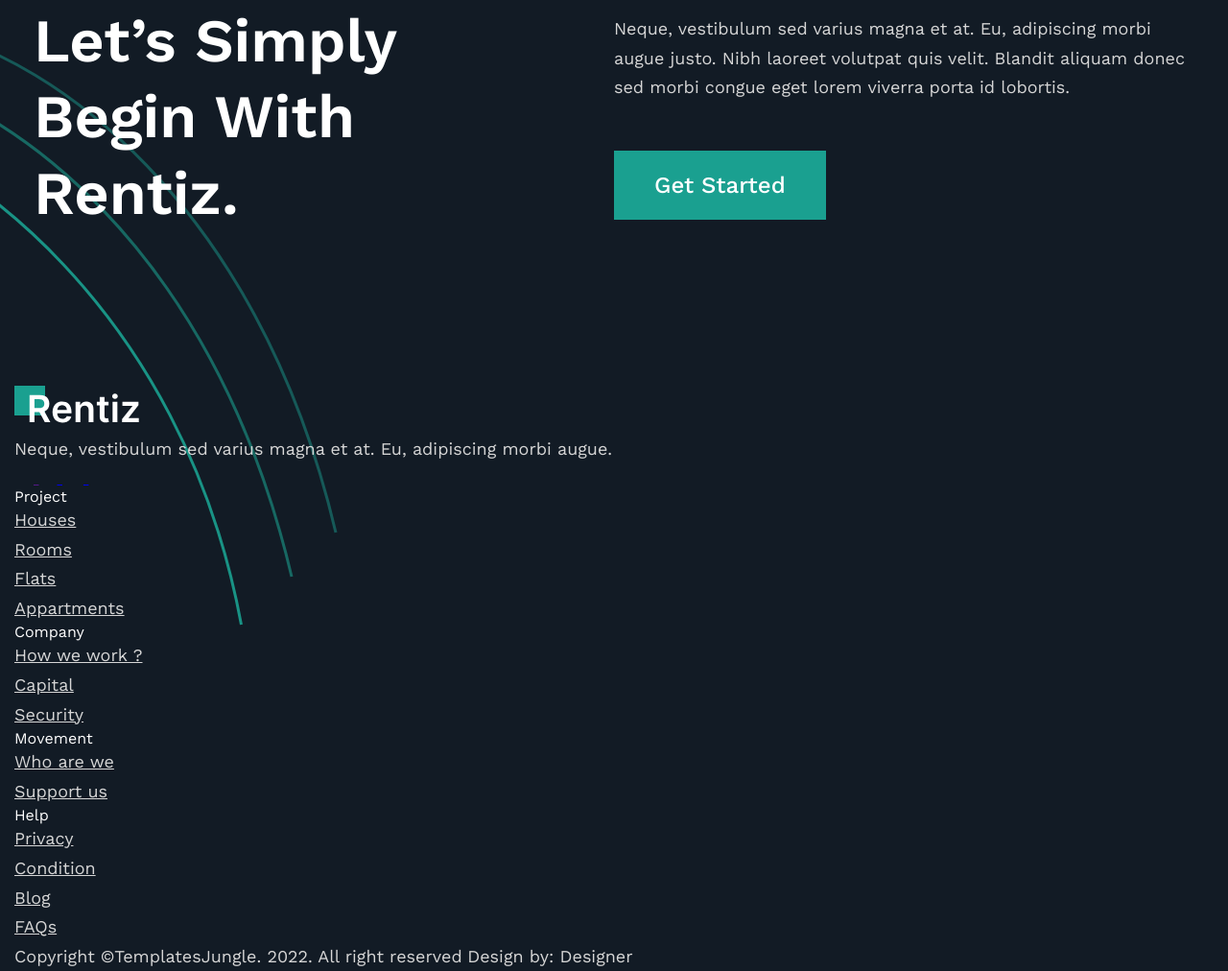
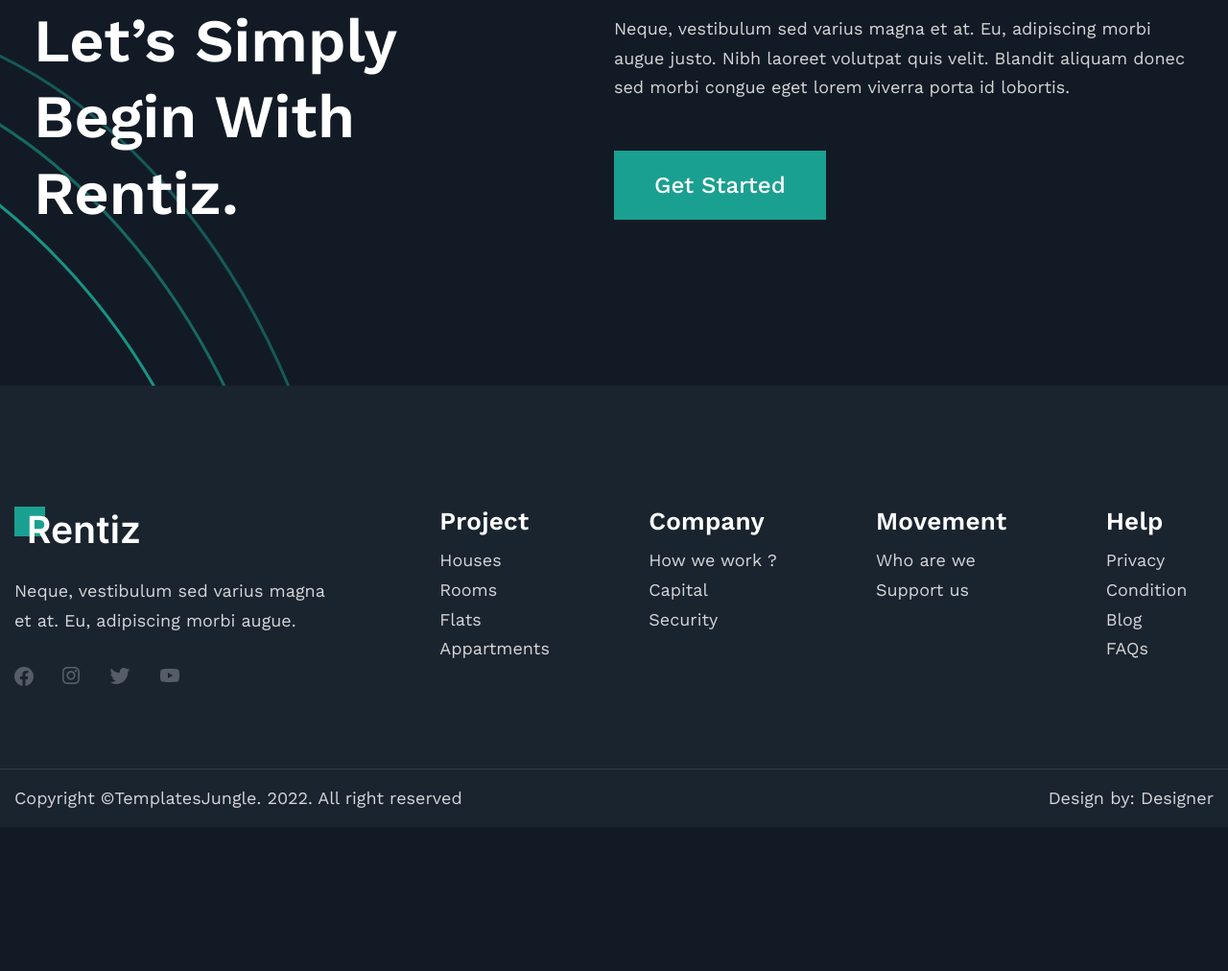
Before and after one commit to AdiletAkamtov/Rentiz, a plain HTML site: page index.html in a window 1280 px wide. Shown: the part 4273-5285 px from the top of the page at 96% size. After the commit the page ends 5135 px from the top, so only its background shows below. Drawn offline with nearby package versions, Linux system fonts and the light colour scheme.

Commit message:
fix: edit footer and fix bag!

```diff
--- a/scss/style.scss
+++ b/scss/style.scss
@@ -914,15 +914,15 @@ body {
 
 .footer {
 	background-color: #1a242f;
-	padding-top: clamp(1.875rem, -0.125rem + 10vw, 8.75rem);
+	padding-top: unquote("clamp(1.875rem, -0.125rem + 10vw, 8.75rem)");
 	// .footer__main
 	&__main {
-		padding-bottom: clamp(1.875rem, 0.784rem + 5.45vw, 5.625rem);
+		padding-bottom: unquote("clamp(1.875rem, 0.784rem + 5.45vw, 5.625rem);")
 	}
 	.main-footer__container {
 		display: grid;
 		grid-template-columns: repeat(5, 1fr);
-		gap: clamp(1.875rem, -14.494rem + 26.19vw, 8.75rem);
+		gap: unquote("clamp(1.875rem, -14.494rem + 26.19vw, 8.75rem)");
 		@media (max-width: 992px) {
 			grid-template-columns: repeat(4, 1fr);
 		}
```
Also changed, not shown: scss/style.css, 1 other file.
